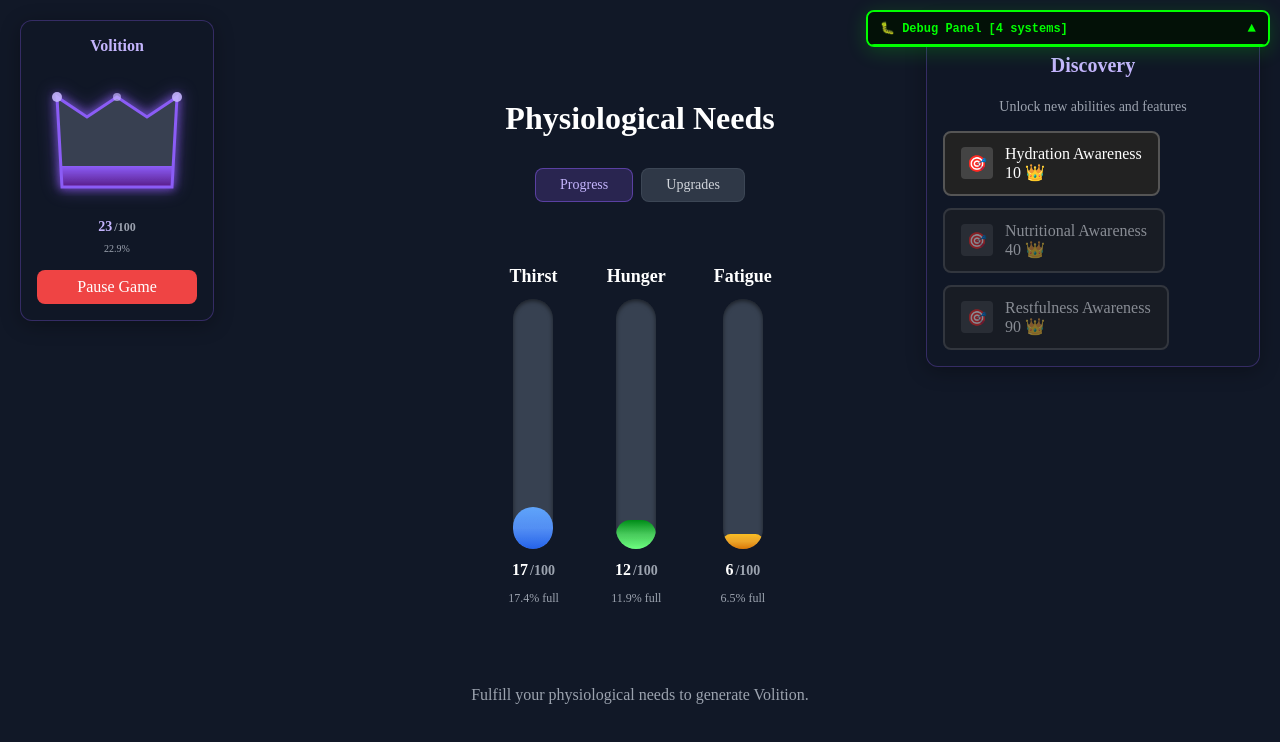
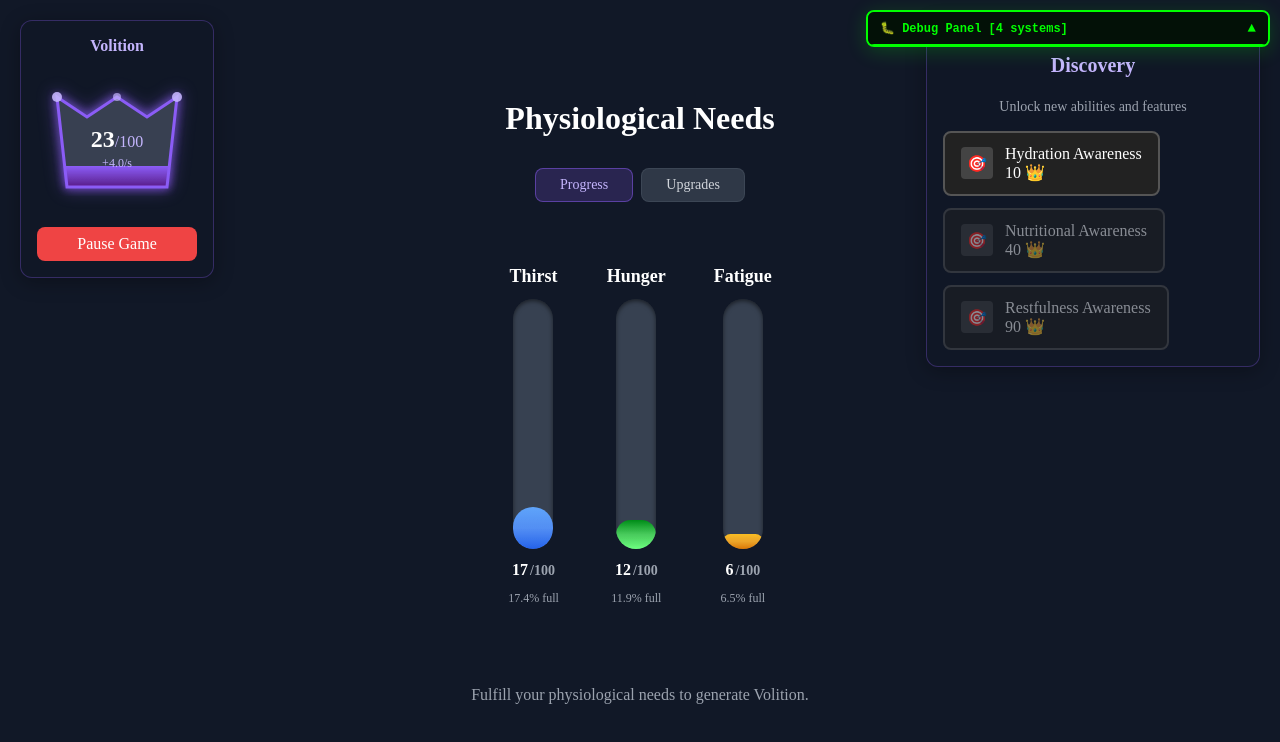
Before and after one commit to BMorin87/delta-drive, a React (Vite) app: page / in a window 1280 px wide. Shown: the top 742 px of the page. Built offline with nearby package versions, Linux system fonts and the light colour scheme.

Commit message:
Add rate display to VolitionCrown

```diff
--- a/src/components/VolitionCrown.jsx
+++ b/src/components/VolitionCrown.jsx
@@ -1,9 +1,19 @@
+import { useGameStore } from "./gameStore";
 import "../styles/VolitionCrown.css";
 
 const VolitionCrown = ({ current, max }) => {
+  // Subscribe to the resource rates from game state
+  const volitionRate = useGameStore((state) => state.resourceRates.volition);
+
   const safeCurrent = Number.isFinite(current) ? current : 0;
   const safeMax = Number.isFinite(max) && max > 0 ? max : 1;
   const percentage = Math.min((safeCurrent / safeMax) * 100, 100);
+
+  // Format rate display
+  const formatRate = (rate) => {
+    const sign = rate >= 0 ? "+" : "";
+    return `${sign}${rate.toFixed(1)}/s`;
+  };
 
   return (
     <div className="volition-crown-container">
@@ -38,7 +48,7 @@ const VolitionCrown = ({ current, max }) => {
           </defs>
           {/* Crown shape path with adjusted horizontal position to prevent clipping */}
           <path
-            d="M20 120 L15 30 L45 50 L75 30 L105 50 L135 30 L130 120 Z"
+            d="M25 120 L15 30 L45 50 L75 30 L105 50 L135 30 L125 120 Z"
             fill="url(#crownGradient)"
             stroke="#8b5cf6"
             strokeWidth="3"
@@ -48,13 +58,37 @@ const VolitionCrown = ({ current, max }) => {
           <circle cx="15" cy="30" r="5" fill="#c4b5fd" opacity="0.9" />
           <circle cx="75" cy="30" r="4" fill="#c4b5fd" opacity="0.7" />
           <circle cx="135" cy="30" r="5" fill="#c4b5fd" opacity="0.9" />
+
+          {/* Current volition value - positioned in the crown center */}
+          <text
+            x="75"
+            y="80"
+            textAnchor="middle"
+            className="crown-text-current"
+            fill="#ffffff"
+            fontSize="24"
+            fontWeight="700"
+          >
+            {Math.round(safeCurrent)}
+            <tspan fill="#c4b5fd" fontSize="16" fontWeight="500">
+              /{safeMax}
+            </tspan>
+          </text>
+
+          {/* Rate display - positioned below current value */}
+          <text
+            x="75"
+            y="100"
+            textAnchor="middle"
+            className="crown-text-rate"
+            fill="#c4b5fd"
+            fontSize="12"
+            fontWeight="500"
+          >
+            {formatRate(volitionRate)}
+          </text>
         </svg>
       </div>
-      <div className="volition-values">
-        <span className="volition-current">{Math.round(current)}</span>
-        <span className="volition-max">/{max}</span>
-      </div>
-      <div className="volition-percentage">{percentage.toFixed(1)}%</div>
     </div>
   );
 };
--- a/src/components/gameEngine.js
+++ b/src/components/gameEngine.js
@@ -17,14 +17,14 @@ class GameEngine {
   tick() {
     if (!this.store) return;
 
-    const state = this.store.getState();
+    const oldState = this.store.getState();
     const updates = {};
 
     // Run all registered systems.
     this.systems.forEach((updateFunction, name) => {
       try {
-        // Use "current" game state, including any updates from the current tick.
-        const newStateUpdate = updateFunction({ ...state, ...updates });
+        // Use "current" game state, including any previous updates from the current tick.
+        const newStateUpdate = updateFunction({ ...oldState, ...updates });
         if (newStateUpdate && typeof newStateUpdate === "object") {
           Object.assign(updates, newStateUpdate);
         }
@@ -35,9 +35,16 @@ class GameEngine {
 
     // Only update if there are changes to the game state.
     if (Object.keys(updates).length > 0) {
+      // Calculate resource rates before updating state
+      const newState = { ...oldState, ...updates };
+      const rateUpdates = oldState._updateResourceRates
+        ? oldState._updateResourceRates(oldState, newState)
+        : {};
+
       this.store.setState((prevState) => ({
         ...prevState,
         ...updates,
+        ...rateUpdates,
       }));
     }
   }
--- a/src/components/gameStore.js
+++ b/src/components/gameStore.js
@@ -30,6 +30,22 @@ export const useGameStore = create((set, get) => ({
   eatUnlocked: false,
   restUnlocked: false,
 
+  // Stores the change since last tick times TICKS_PER_SECOND.
+  resourceRates: {
+    volition: 0,
+    thirst: 0,
+    hunger: 0,
+    fatigue: 0,
+  },
+
+  // Previous resource values for rate calculation.
+  _previousValues: {
+    volition: 1,
+    thirst: 1,
+    hunger: 1,
+    fatigue: 1,
+  },
+
   // Actions
   tick: () => gameEngine.tick(),
 
@@ -51,6 +67,30 @@ export const useGameStore = create((set, get) => ({
     set((state) => ({
       isRunning: !state.isRunning,
     })),
+
+  _updateResourceRates: (oldState, newState) => {
+    const resources = ["volition", "thirst", "hunger", "fatigue"];
+    const ticksPerSecond = oldState.TICKS_PER_SECOND || 60;
+    const newRates = {};
+
+    resources.forEach((resource) => {
+      const oldValue = oldState[resource] || 0;
+      const newValue = newState[resource] || 0;
+      const changePerTick = newValue - oldValue;
+      const changePerSecond = changePerTick * ticksPerSecond;
+      newRates[resource] = changePerSecond;
+    });
+
+    return {
+      resourceRates: newRates,
+      _previousValues: {
+        volition: newState.volition || oldState.volition,
+        thirst: newState.thirst || oldState.thirst,
+        hunger: newState.hunger || oldState.hunger,
+        fatigue: newState.fatigue || oldState.fatigue,
+      },
+    };
+  },
 }));
 
 // gameEngine is a singleton that needs access to the store.
```
